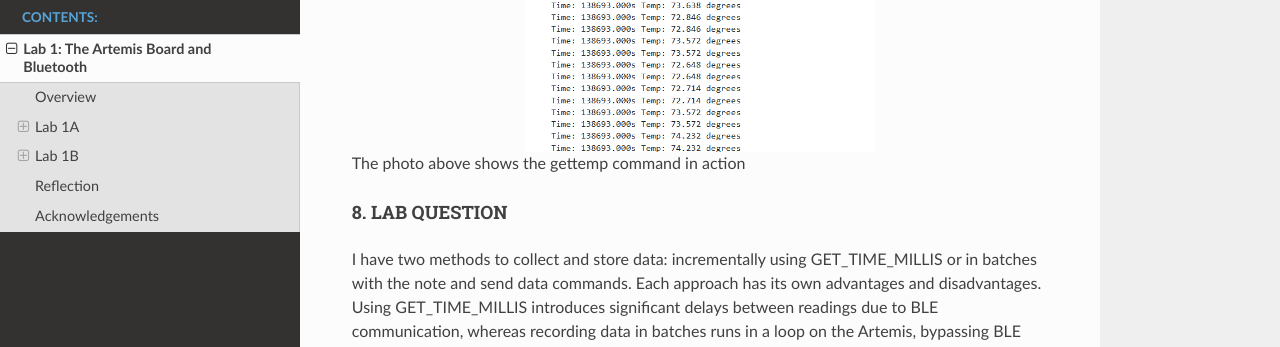
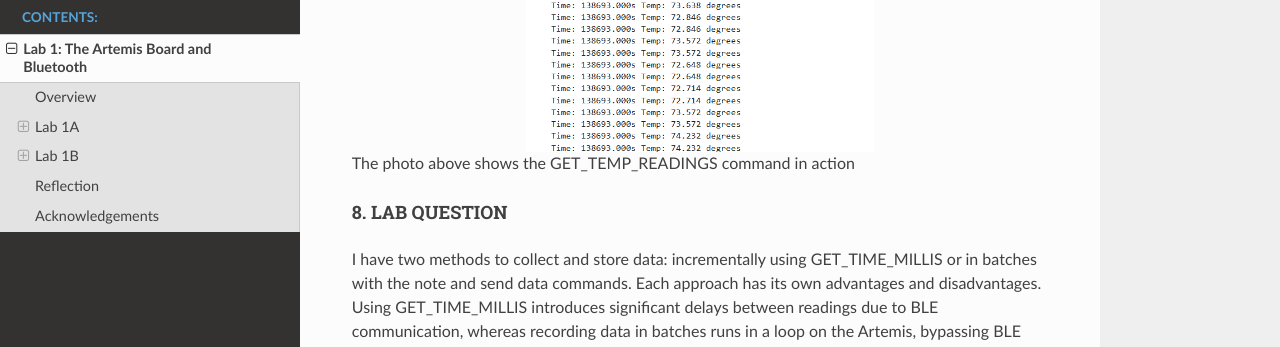
Before and after one commit to nskatti1/test-website, a Sphinx documentation site: the page built from docs/lab1.rst, in a window 1280 px wide and 900 px high, scrolled down 6543 px. Shown: the part 104-451 px from the top of the window. Built offline with Sphinx 7.4.7 and the Read the Docs theme 3.1.0, drawn with Linux system fonts in a browser that asks for light colours; pages that are not in the unit, such as notebooks, are missing from menus.

Commit message:
Update lab1.rst

```diff
--- a/docs/lab1.rst
+++ b/docs/lab1.rst
@@ -285,7 +285,7 @@ While I never figured out exactly what it was, I simplified it and redid it to p
    :width: 50%
    :class: bottompadding image-border
 
-The photo above shows the gettemp command in action
+The photo above shows the GET_TEMP_READINGS command in action
 
 8. LAB QUESTION
 """"""""""""""""""""""""""""""""""""""""""""""""""""""""""""""""""""""""""
```
